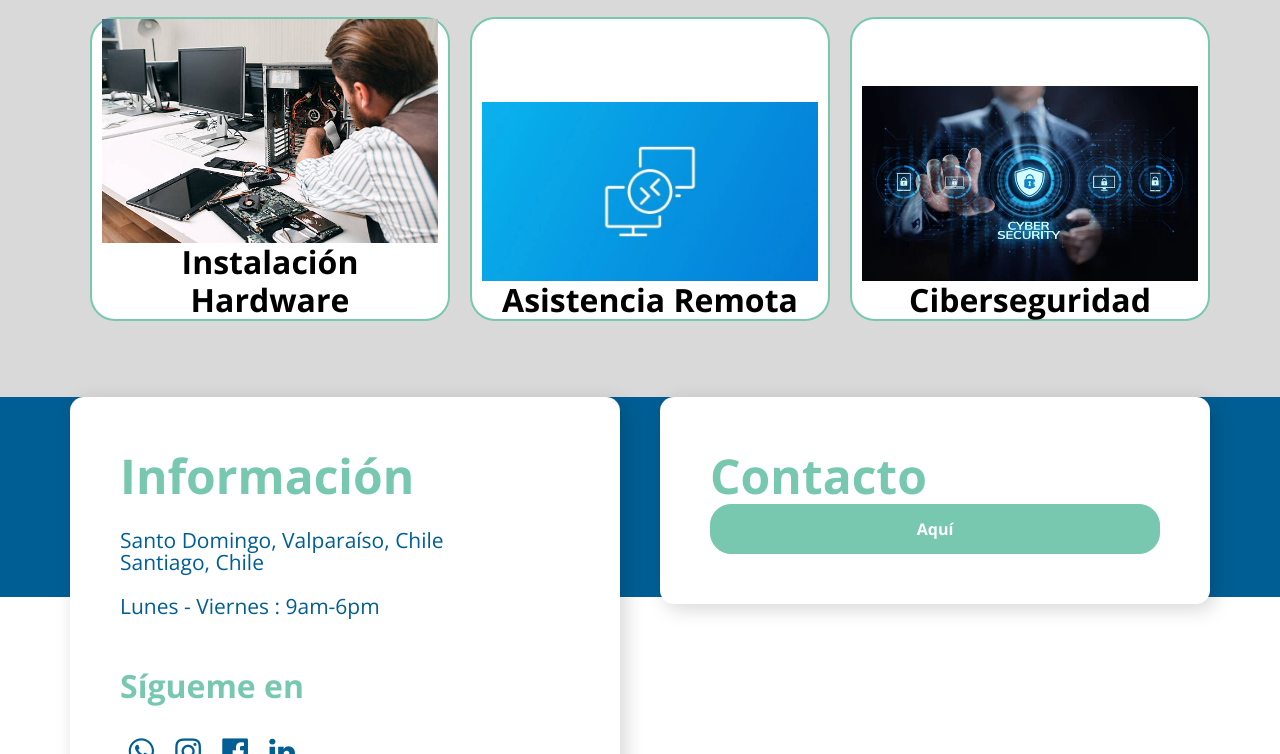
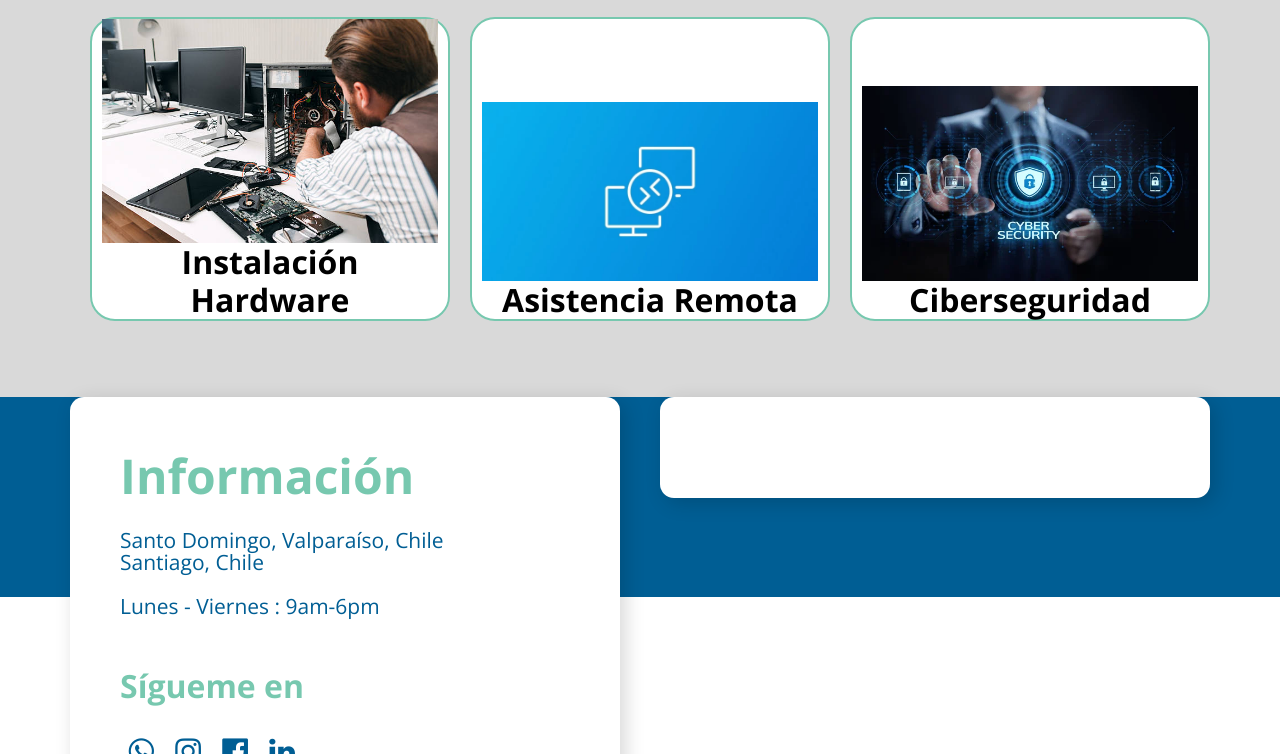
Before and after one commit to PaAl9/Soporte-2023, a plain HTML site: page index.html in a window 1280 px wide. Shown: the part 1880-2634 px from the top of the page. Drawn offline with nearby package versions, Linux system fonts and the light colour scheme.

Commit message:
contact fix 2
contact fix 2

```diff
--- a/css/Soporte-2023.css
+++ b/css/Soporte-2023.css
@@ -1817,52 +1817,6 @@ a:hover
    width: 100% !important;
 }
 }
-#wb_Heading1
-{
-   background-color: transparent;
-   background-image: none;
-   border: 0px solid #000000;
-   border-radius: 0px;
-   box-sizing: border-box;
-   vertical-align: top;
-   margin: 0;
-   padding: 0;
-   text-align: left;
-}
-#Heading1
-{
-   color: #77C8AF;
-   font-family: "Open Sans";
-   font-weight: 700;
-   font-style: normal;
-   font-size: 48px;
-   margin: 0;
-   text-align: left;
-}
-#Button1
-{
-   box-sizing: border-box;
-   line-height: 46px;
-   text-decoration: none;
-   vertical-align: top;
-   border: 1px solid #77C8AF;
-   border-radius: 21px;
-   background-color: #77C8AF;
-   background-image: none;
-   color: #FFFFFF;
-   font-family: "Open Sans";
-   font-weight: 700;
-   font-style: normal;
-   font-size: 16px;
-   padding: 1px 6px 1px 6px;
-   text-align: center;
-   -webkit-appearance: none;
-   margin: 0;
-}
-#Button1:focus
-{
-   outline: 0;
-}
 #wb_LayoutGrid3
 {
    clear: both;
--- a/index.html
+++ b/index.html
@@ -235,10 +235,6 @@ pablo-pinto-asesor"><div id="Icon1"><i class="fa fa-linkedin"></i></div></a>
 <div id="LayoutGrid2">
 <div class="row">
 <div class="col-1">
-<div id="wb_Heading1" style="display:inline-block;width:100%;z-index:28;">
-<h2 id="Heading1">Contacto</h2>
-</div>
-<a id="Button1" href="https://bs6jwyk2dx2.typeform.com/to/uoSN3NzH" style="display:block;width: 100%;;height:50px;z-index:29;">Aquí</a>
 </div>
 </div>
 </div>
@@ -246,8 +242,8 @@ pablo-pinto-asesor"><div id="Icon1"><i class="fa fa-linkedin"></i></div></a>
 </div>
 </div>
 </div>
-<div id="upStickyLayer" style="position:fixed;text-align:left;left:auto;right:25px;top:auto;bottom:25px;width:50px;height:50px;z-index:50;">
-<div id="wb_upIcon" style="position:absolute;left:9px;top:9px;width:24px;height:24px;text-align:center;z-index:31;">
+<div id="upStickyLayer" style="position:fixed;text-align:left;left:auto;right:25px;top:auto;bottom:25px;width:50px;height:50px;z-index:46;">
+<div id="wb_upIcon" style="position:absolute;left:9px;top:9px;width:24px;height:24px;text-align:center;z-index:29;">
 <a href="./Soporte-2023.html#layoutyGridLottie1"><div id="upIcon"><i class="fa fa-arrow-up"></i></div></a></div>
 </div>
 <div id="wb_linksLayoutGrid">
```
